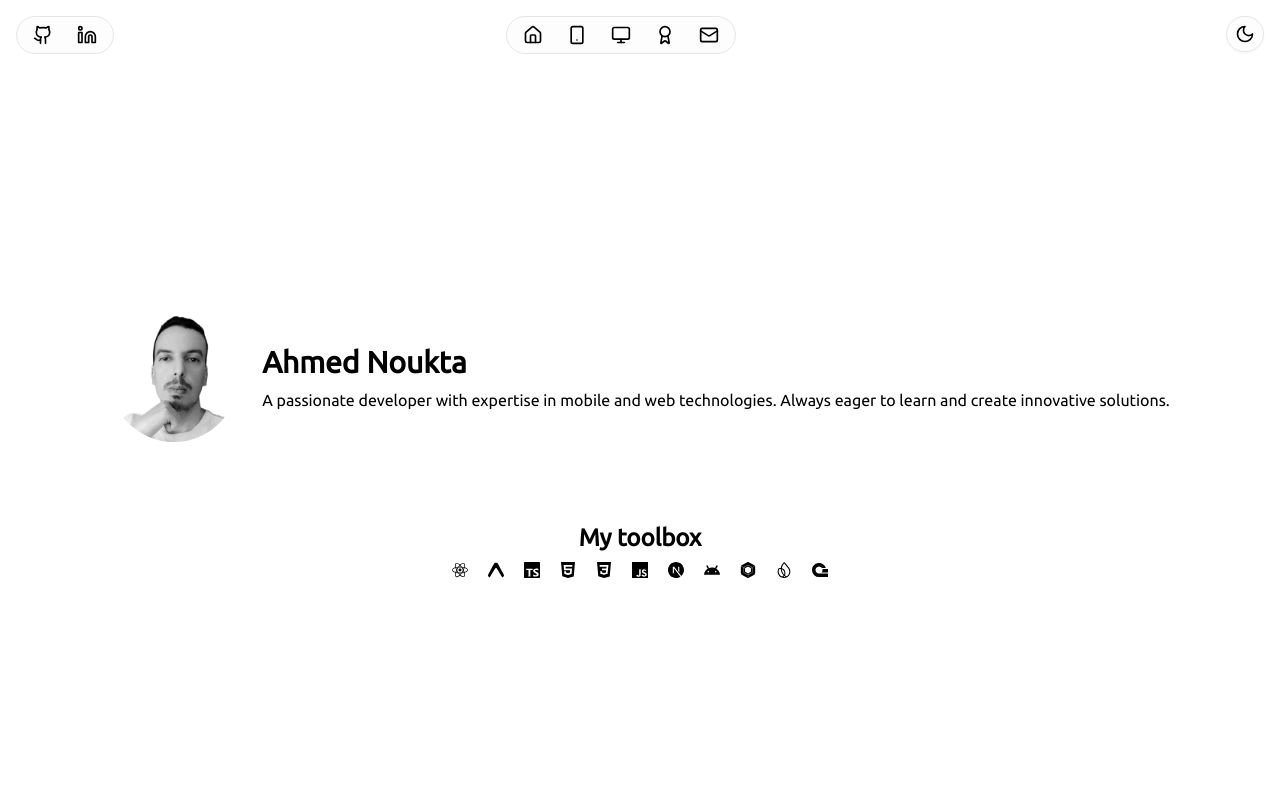
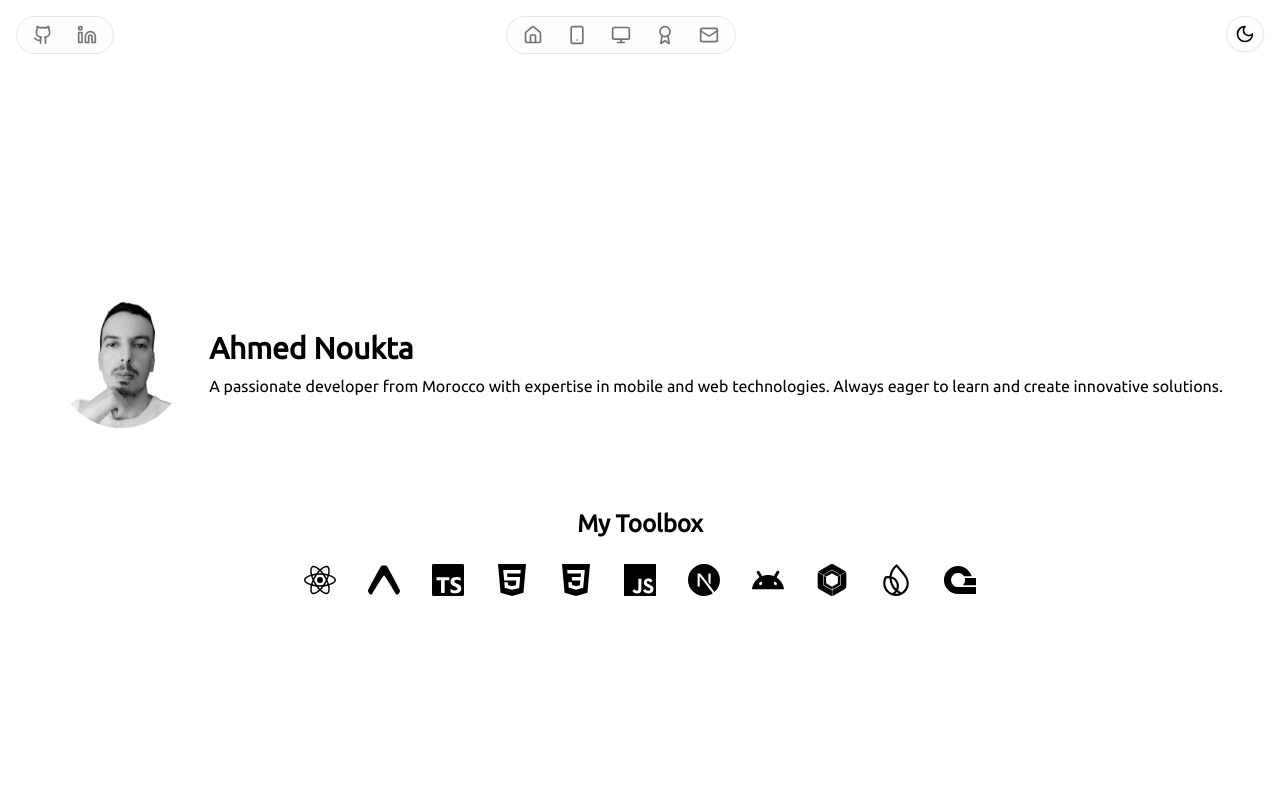
Before and after one commit to Noukta/my-portfolio, a Next.js app: page / in a window 1280 px wide. Shown: the top 800 px of the page. Built offline with nearby package versions, Linux system fonts and the light colour scheme.

Commit message:
Add Footer
+ Move Contact section to footer
+ Add hover state to nav items
+ Fix tools icons size

```diff
--- a/app/page.tsx
+++ b/app/page.tsx
@@ -1,21 +1,22 @@
-import { Contact } from "@/components/contact"
-import { Grades } from "@/components/grades"
 import { Header } from "@/components/header"
 import { Hero } from "@/components/hero"
 import { Mobile } from "@/components/mobile"
 import { Web } from "@/components/web"
+import { Grades } from "@/components/grades"
+import { Footer } from "@/components/footer"
+import { TooltipProvider } from "@/components/ui/tooltip"
 
 export default function Home() {
   return (
-    <div>
+    <TooltipProvider>
       <Header />
       <main>
         <Hero />
         <Mobile />
         <Web />
         <Grades />
-        <Contact />
       </main>
-    </div>
+      <Footer />
+    </TooltipProvider>
   )
 }
--- /dev/null
+++ b/components/footer.tsx
@@ -0,0 +1,73 @@
+"use client"
+
+import Link from "next/link"
+import { Contact } from "./contact"
+import navigationItems from "@/data/navigation-items"
+import externalLinks from "@/data/external-links"
+import { Tooltip, TooltipContent, TooltipTrigger } from "./ui/tooltip"
+import { Heart } from "lucide-react"
+
+export function Footer() {
+  return (
+    <footer
+      id="contact"
+      className="w-full min-h-screen flex flex-col justify-center px-4 sm:px-16 py-16 bg-secondary"
+    >
+      <div className="grid grid-cols-2 lg:grid-cols-4 gap-4">
+        {/* contact Section */}
+        <section className="col-span-2">
+          <Contact />
+        </section>
+
+        {/* Quick Links */}
+        <section className="pl-8">
+          <h3 className="text-lg font-semibold mb-4">Quick Links</h3>
+          <ul className="space-y-2">
+            {navigationItems.map((item) => (
+              <li key={item.title}>
+                <Link href={item.link}>{item.title}</Link>
+              </li>
+            ))}
+          </ul>
+        </section>
+
+        {/* Social Links */}
+        <section className="pl-8">
+          <h3 className="text-lg font-semibold mb-4">Connect</h3>
+          <ul className="flex space-x-4">
+            {externalLinks.map((item) => (
+              <li key={item.title} className="text-center">
+                <Tooltip>
+                  <TooltipTrigger asChild>
+                    <Link
+                      href={item.link}
+                      target="_blank"
+                      rel="noopener noreferrer"
+                      className="text-sm text-muted-foreground hover:text-foreground transition-colors"
+                    >
+                      {item.icon}
+                      <span className="sr-only">{item.title}</span>
+                    </Link>
+                  </TooltipTrigger>
+                  <TooltipContent side="bottom" className="max-w-xs">
+                    <p>{item.title}</p>
+                  </TooltipContent>
+                </Tooltip>
+              </li>
+            ))}
+          </ul>
+        </section>
+      </div>
+
+      {/* Copyright */}
+      <div className="mt-8 pt-8 border-t border-muted-foreground/25">
+        <p className="text-sm text-center">
+          © {new Date().getFullYear()} Ahmed Noukta. All rights reserved.
+        </p>
+        <p className="text-sm text-center text-muted-foreground">
+          Made with &#x1F9E1; & &#x1F9E0;.
+        </p>
+      </div>
+    </footer>
+  )
+}
--- a/components/header.tsx
+++ b/components/header.tsx
@@ -1,47 +1,45 @@
-"use client";
+"use client"
 
-import { useEffect, useRef } from "react";
 import {
   Tooltip,
   TooltipContent,
   TooltipProvider,
   TooltipTrigger,
-} from "@/components/ui/tooltip";
-import Link from "next/link";
-import navigationItems from "@/data/navigation-items";
-import externalLinks from "@/data/external-links";
-import { ThemeToggle } from "./theme-toggle";
+} from "@/components/ui/tooltip"
+import Link from "next/link"
+import navigationItems from "@/data/navigation-items"
+import externalLinks from "@/data/external-links"
+import { ThemeToggle } from "./theme-toggle"
 
 export function Header() {
-  const headerRef = useRef<HTMLElement>(null);
+  /*const headerRef = useRef<HTMLElement>(null);
 
-  // useEffect(() => {
-  //   let prevScrollPos = window.scrollY;
-  //   const handleScroll = () => {
-  //     const currentScrollPos = window.scrollY;
-  //     const headerElement = headerRef.current;
-  //     if (!headerElement) {
-  //       return;
-  //     }
-  //     headerElement.style.transitionDuration = "500ms";
-  //     if (prevScrollPos > currentScrollPos) {
-  //       headerElement.style.transform = "translateY(0)";
-  //     } else {
-  //       headerElement.style.transform = "translateY(-200px)";
-  //     }
-  //     prevScrollPos = currentScrollPos;
-  //   };
-  //   window.addEventListener("scroll", handleScroll);
+  useEffect(() => {
+    let prevScrollPos = window.scrollY;
+    const handleScroll = () => {
+      const currentScrollPos = window.scrollY;
+      const headerElement = headerRef.current;
+      if (!headerElement) {
+        return;
+      }
+      headerElement.style.transitionDuration = "500ms";
+      if (prevScrollPos > currentScrollPos) {
+        headerElement.style.transform = "translateY(0)";
+      } else {
+        headerElement.style.transform = "translateY(-200px)";
+      }
+      prevScrollPos = currentScrollPos;
+    };
+    window.addEventListener("scroll", handleScroll);
 
-  //   return () => {
-  //     window.removeEventListener("scroll", handleScroll);
-  //   };
-  // }, []);
+    return () => {
+      window.removeEventListener("scroll", handleScroll);
+    };
+  }, []);*/
 
   return (
-    <header className="fixed top-0 left-0 right-0 z-10" ref={headerRef}>
+    <header className="fixed top-0 left-0 right-0 z-10">
       <div className="w-full px-4 py-4 flex justify-between items-start">
-        <TooltipProvider>
         <nav className="bg-secondary/25 backdrop-blur border border-input rounded-full max-w-2xl mx-auto px-4 py-2">
           <ul className="flex justify-center items-start space-x-6">
             {navigationItems.map((item) => (
@@ -72,6 +70,8 @@ export function Header() {
                   <TooltipTrigger asChild>
                     <Link
                       href={item.link}
+                      target="_blank"
+                      rel="noopener noreferrer"
                       className="text-sm font-medium transition-colors"
                     >
                       {item.icon}
@@ -87,8 +87,7 @@ export function Header() {
           </ul>
         </div>
         <ThemeToggle />
-        </TooltipProvider>
       </div>
     </header>
-  );
+  )
 }
--- a/components/hero.tsx
+++ b/components/hero.tsx
@@ -18,16 +18,16 @@ export function Hero() {
         <div>
           <h1 className="text-3xl font-bold mb-2">Ahmed Noukta</h1>
           <p>
-            A passionate developer with expertise in mobile and web
+            A passionate developer from Morocco with expertise in mobile and web
             technologies. Always eager to learn and create innovative solutions.
           </p>
         </div>
       </div>
       <div className="flex flex-col justify-center items-center py-8">
-        <h2 className="text-2xl font-semibold mb-2">My toolbox</h2>
-        <ul className="w-full flex flex-wrap justify-center items-center gap-5 pb-5">
+        <h2 className="text-2xl font-semibold mb-2">My Toolbox</h2>
+        <ul className="flex flex-wrap justify-center items-center">
           {tools.map((item) => (
-            <li key={item.title} className="h-fit w-fit">
+            <li key={item.title} className="p-4">
               {item.icon}
               <span className="sr-only">{item.title}</span>
             </li>
--- a/data/external-links.tsx
+++ b/data/external-links.tsx
@@ -1,17 +1,18 @@
-import { Github, Linkedin } from "lucide-react";
+import { Github, Linkedin } from "lucide-react"
 
-const size = "h-5 w-5";
+const style =
+  "h-5 w-5 text-muted-foreground hover:text-foreground transition-colors"
 const externalLinks = [
   {
     title: "Github",
-    icon: <Github className={size} />,
+    icon: <Github className={style} />,
     link: "https://github.com",
   },
   {
     title: "LinkedIn",
-    icon: <Linkedin className={size} />,
+    icon: <Linkedin className={style} />,
     link: "https://linkedin.com",
   },
-];
+]
 
-export default externalLinks;
+export default externalLinks
--- a/data/navigation-items.tsx
+++ b/data/navigation-items.tsx
@@ -1,32 +1,33 @@
-import { Home, Smartphone, Monitor, Award, Mail } from "lucide-react";
+import { Home, Smartphone, Monitor, Award, Mail } from "lucide-react"
 
-const iconSize = "h-5 w-5";
+const style =
+  "h-5 w-5 text-muted-foreground hover:text-foreground transition-colors"
 const navigationItems = [
   {
     title: "About Me",
-    icon: <Home className={iconSize} />,
+    icon: <Home className={style} />,
     link: "#home",
   },
   {
-    title: "Mobile",
-    icon: <Smartphone className={iconSize} />,
+    title: "Mobile Projects",
+    icon: <Smartphone className={style} />,
     link: "#mobile",
   },
   {
-    title: "Web",
-    icon: <Monitor className={iconSize} />,
+    title: "Web Projects",
+    icon: <Monitor className={style} />,
     link: "#web",
   },
   {
-    title: "Grades",
-    icon: <Award className={iconSize} />,
+    title: "Grades & Achievements",
+    icon: <Award className={style} />,
     link: "#grades",
   },
   {
-    title: "Contact",
-    icon: <Mail className={iconSize} />,
+    title: "Contact Me",
+    icon: <Mail className={style} />,
     link: "#contact",
   },
-];
+]
 
-export default navigationItems;
+export default navigationItems
--- a/data/tools.tsx
+++ b/data/tools.tsx
@@ -10,54 +10,55 @@ import {
   SiJetpackcompose,
   SiFirebase,
   SiAppwrite,
-} from "react-icons/si";
+} from "react-icons/si"
 
-const iconSize = "h-12 w-12";
+const style = ""
+const size = "2rem"
 
 const tools = [
   {
     title: "React (Native)",
-    icon: <SiReact className={iconSize} />,
+    icon: <SiReact className={style} size={size} />,
   },
   {
     title: "Expo",
-    icon: <SiExpo className={iconSize} />,
+    icon: <SiExpo className={style} size={size} />,
   },
   {
     title: "TypeScript",
-    icon: <SiTypescript className={iconSize} />,
+    icon: <SiTypescript className={style} size={size} />,
   },
   {
     title: "HTML5",
-    icon: <SiHtml5 className={iconSize} />,
+    icon: <SiHtml5 className={style} size={size} />,
   },
   {
     title: "CSS3",
-    icon: <SiCss3 className={iconSize} />,
+    icon: <SiCss3 className={style} size={size} />,
   },
   {
     title: "JavaScript",
-    icon: <SiJavascript className={iconSize} />,
+    icon: <SiJavascript className={style} size={size} />,
   },
   {
     title: "Next.js",
-    icon: <SiNextdotjs className={iconSize} />,
+    icon: <SiNextdotjs className={style} size={size} />,
   },
   {
     title: "Android",
-    icon: <SiAndroid className={iconSize} />,
+    icon: <SiAndroid className={style} size={size} />,
   },
   {
     title: "Jetpack Compose",
-    icon: <SiJetpackcompose className={iconSize} />,
+    icon: <SiJetpackcompose className={style} size={size} />,
   },
   {
     title: "Firebase",
-    icon: <SiFirebase className={iconSize} />,
+    icon: <SiFirebase className={style} size={size} />,
   },
   {
     title: "Appwrite",
-    icon: <SiAppwrite className={iconSize} />,
+    icon: <SiAppwrite className={style} size={size} />,
   },
-];
-export default tools;
+]
+export default tools
```
Also changed, not shown: components/contact.tsx (+18 -46 lines). Lines whose indentation alone changed are shown as unchanged.
